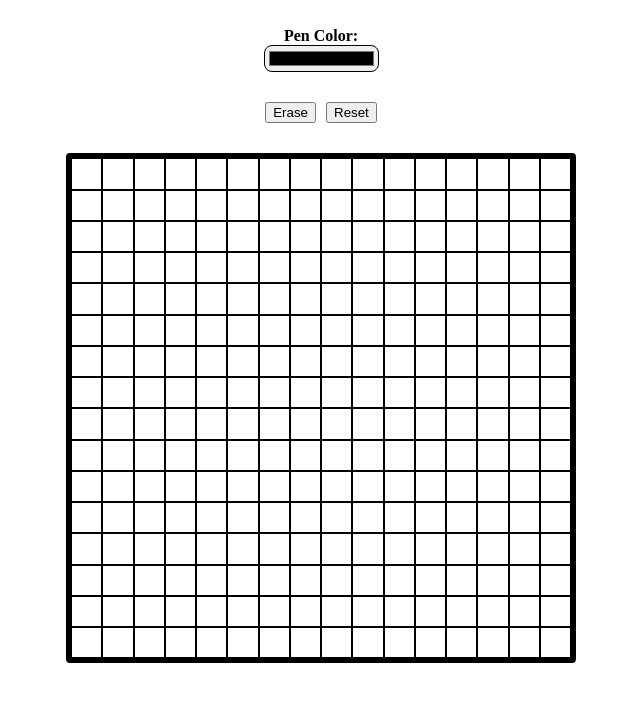
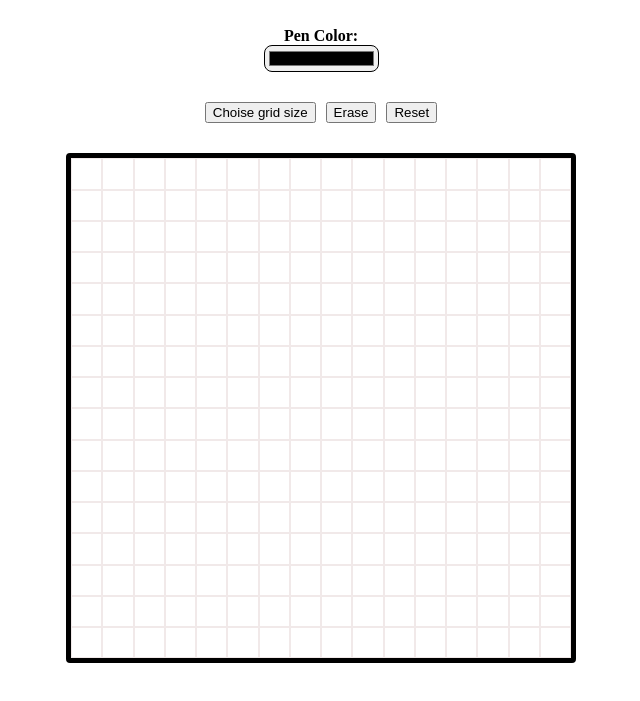
Before and after one commit to LucianoWerle/etch-a-sketch, a plain HTML site: page index.html in a window 1280 px wide. Shown: the part 61-762 px from the top of the page, without its empty margins (319-959 px from the left). Drawn offline with Linux system fonts and the light colour scheme.

Commit message:
gridCell update

```diff
--- a/src/script.js
+++ b/src/script.js
@@ -15,6 +15,11 @@ const inputColor = document.createElement("input")
 inputColor.setAttribute("id", "color-select")
 inputColor.setAttribute("type", "color")
 penColor.appendChild(inputColor)
+
+const getGridSize = document.createElement("button");
+getGridSize.textContent = "Choise grid size";
+getGridSize.setAttribute("id", "grid-size")
+controlPanel.appendChild(getGridSize);
 
 const eraseB = document.createElement("button");
 eraseB.textContent = "Erase";
@@ -34,11 +39,22 @@ colorSelected.addEventListener("input", function(){
 });
 
 //build and config divs for receive color.
-const gridContainer = document.querySelector(".grid-container")
+const gridContainer = document.querySelector(".grid-container");
+
+let size = 16; // Define size variable.
 
 let isMouseDown = false;
 
-for (let i = 0; i < 16 * 16; i++){
+// Function to create grid cells.
+function createGrid(size) {
+    const gridContainer = document.querySelector(".grid-container");
+    gridContainer.innerHTML = ""; // Clear existing grid
+
+    gridContainer.style.display = "grid";
+    gridContainer.style.gridTemplateColumns = `repeat(${size}, 1fr)`; // Fix the typo in these lines
+    gridContainer.style.gridTemplateRows = `repeat(${size}, 1fr)`;
+
+    for (let i = 0; i < size * size; i++){
         let gridCell = document.createElement("div");
 
         gridCell.classList.add("grid-cell");
@@ -58,12 +74,27 @@ for (let i = 0; i < 16 * 16; i++){
             isMouseDown = false;
         });
         gridContainer.appendChild(gridCell);
-};
+    }
+}
+
+//Create initial grid without user input.
+createGrid(size);
+
+//function to user choose grid size with button click.
+getGridSize.onclick = function(){
+    let size = parseInt(prompt("Choose grid size, between 1 and 100;"));
+
+    while (isNaN(size) || size < 1 || size > 100){
+        size = parseInt(prompt("Invalid input! Please choose grid size, between 1 and 100;"));
+    }
+    createGrid(size);
+}
 
 let isErase = false;
 
 //erase, check and set change background color.
-const erase = document.getElementById("erase")
+const erase = document.getElementById("erase");
+
 erase.addEventListener("click", function(){
     isErase = !isErase;
     if (isErase){
@@ -73,11 +104,11 @@ erase.addEventListener("click", function(){
         color = colorSelected.value;
         erase.style.boxShadow = "2px 5px 1px rgba (0, 0, 0, 0.6)";
     }
-})
+});
 
 //reset, if button clicked page refresh = reset colors.
 const reset = document.getElementById("reset");
 
 reset.addEventListener("click", function(){
     location.reload();
-})
+});
--- a/src/style.css
+++ b/src/style.css
@@ -25,17 +25,11 @@ button{
     border-width: 2px;
     border-style: solid;
     border-width: 5px;
-    display: grid;
-    grid-template-columns: repeat(16, 1fr);
-    grid-template-rows: repeat(16, 1fr);
     gap: 0;
     width: 500px;
     height: 500px;
 }
 
 .grid-container > div{
-    border: 1px solid black;
+    border: 1px solid rgb(241, 233, 233);
 }
-.grid-cell{
-    border-width: 5px;
-}
```
Lines whose indentation alone changed are shown as unchanged.
